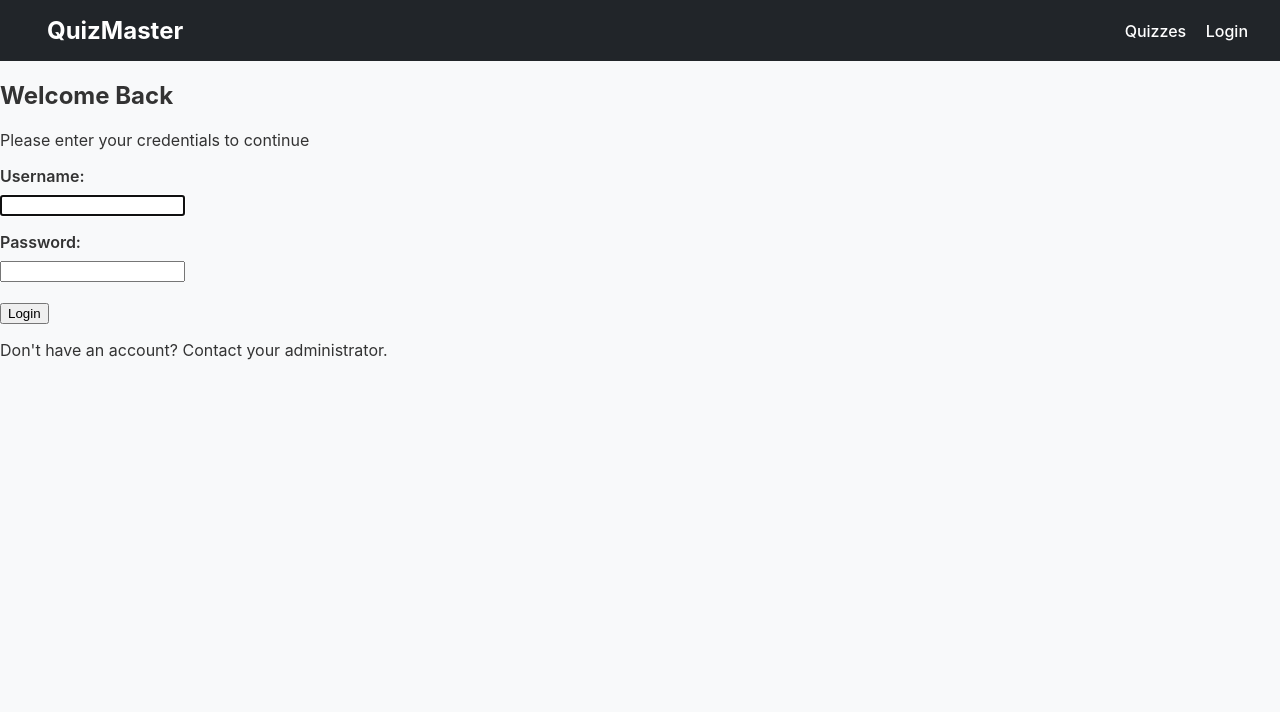
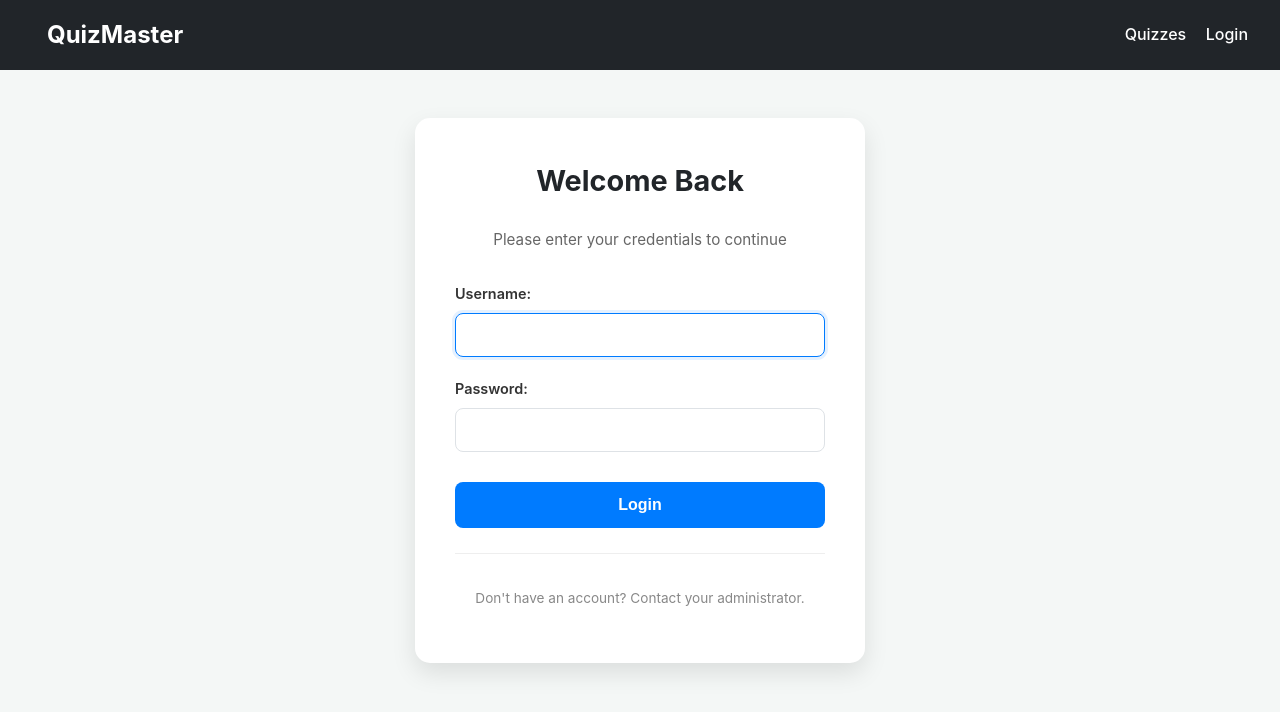
Before and after one commit to capsunlock/quizmaster_backend, a Django app: page / in a window 1280 px wide. Shown: the top 712 px of the page. Run offline with Django 5.2, Linux system fonts and the light colour scheme.

Commit message:
update on style.css

```diff
--- a/quizzes/static/css/style.css
+++ b/quizzes/static/css/style.css
@@ -3,11 +3,13 @@
     --primary: #007bff;
     --primary-hover: #0056b3;
     --success: #28a745;
+    --warning: #ffc107;
+    --danger: #dc3545;
     --gold: #ffc107;
     --dark: #212529;
-    --light-bg: #f8f9fa;
+    --light-bg: #f4f7f6;
     --border: #dee2e6;
-    --shadow: 0 4px 12px rgba(0,0,0,0.05);
+    --shadow: 0 4px 12px rgba(0,0,0,0.08);
     --card-shadow: 0 10px 25px rgba(0, 0, 0, 0.1);
 }
 
@@ -18,21 +20,154 @@ body {
     background-color: var(--light-bg);
     margin: 0;
     color: #333;
+    line-height: 1.6;
 }
 
-/* --- Layout --- */
+/* --- Navigation --- */
+.navbar {
+    background: var(--dark);
+    padding: 1rem 2rem;
+    display: flex;
+    justify-content: space-between;
+    align-items: center;
+    color: white;
+    position: sticky;
+    top: 0;
+    z-index: 1000;
+}
+
+.navbar a {
+    color: white;
+    text-decoration: none;
+    margin-left: 15px;
+    font-weight: 500;
+    transition: 0.2s;
+}
+
+.navbar a:hover { color: var(--gold); }
+
+/* --- Content Layout --- */
 .content-area {
-    max-width: 800px;
+    max-width: 900px;
     margin: 40px auto;
     background: white;
-    padding: 30px;
+    padding: 40px;
     border-radius: 12px;
     box-shadow: var(--shadow);
 }
 
-.header-flex { display: flex; justify-content: space-between; align-items: center; margin-bottom: 20px; }
+.header-flex {
+    display: flex;
+    justify-content: space-between;
+    align-items: center;
+    margin-bottom: 30px;
+    border-bottom: 2px solid var(--light-bg);
+    padding-bottom: 15px;
+}
 
-/* --- Forms --- */
+/* --- Login Page Styling --- */
+.login-wrapper {
+    display: flex;
+    justify-content: center;
+    align-items: center;
+    min-height: 80vh;
+    padding: 20px;
+}
+
+.login-card {
+    background: white;
+    padding: 40px;
+    border-radius: 15px;
+    box-shadow: var(--card-shadow);
+    width: 100%;
+    max-width: 450px;
+    text-align: center;
+}
+
+.login-card h2 { margin-top: 0; color: var(--dark); font-size: 1.8rem; }
+.subtitle { color: #666; margin-bottom: 30px; font-size: 0.95rem; }
+
+/* Styling the Django form.as_p labels and inputs */
+.login-card form p {
+    text-align: left;
+    margin-bottom: 20px;
+}
+
+.login-card label {
+    display: block;
+    font-weight: 600;
+    margin-bottom: 8px;
+    font-size: 0.9rem;
+}
+
+.login-card input[type="text"],
+.login-card input[type="password"] {
+    width: 100%;
+    padding: 12px;
+    border: 1px solid var(--border);
+    border-radius: 8px;
+    font-size: 1rem;
+    transition: 0.3s;
+}
+
+.login-card input:focus {
+    border-color: var(--primary);
+    box-shadow: 0 0 0 3px rgba(0,123,255,0.1);
+    outline: none;
+}
+
+.login-btn {
+    width: 100%;
+    padding: 14px;
+    background: var(--primary);
+    color: white;
+    border: none;
+    border-radius: 8px;
+    font-size: 1rem;
+    font-weight: 700;
+    cursor: pointer;
+    margin-top: 10px;
+}
+
+.login-footer { margin-top: 25px; font-size: 0.85rem; color: #888; border-top: 1px solid #eee; padding-top: 20px; }
+
+/* --- Leaderboard Styling --- */
+.table-responsive { overflow-x: auto; }
+
+table {
+    width: 100%;
+    border-collapse: separate;
+    border-spacing: 0;
+    margin-top: 20px;
+}
+
+th {
+    background-color: #f8f9fa;
+    color: #444;
+    font-weight: 700;
+    text-transform: uppercase;
+    font-size: 0.8rem;
+    letter-spacing: 1px;
+    padding: 15px;
+    border-bottom: 2px solid var(--border);
+}
+
+td { padding: 18px 15px; border-bottom: 1px solid #eee; vertical-align: middle; }
+
+/* Score Badges */
+.badge {
+    padding: 6px 12px;
+    border-radius: 50px;
+    font-size: 0.85rem;
+    font-weight: 700;
+    display: inline-block;
+    color: white;
+}
+.bg-success { background-color: var(--success); }
+.bg-warning { background-color: var(--warning); color: #212529; }
+.bg-danger { background-color: var(--danger); }
+
+/* --- Quiz Creator Components (The Fixed Ones) --- */
 .form-group { margin-bottom: 20px; }
 .form-group label { display: block; font-weight: 600; margin-bottom: 8px; }
 
@@ -42,22 +177,15 @@ body {
     border: 1px solid var(--border);
     border-radius: 6px;
     font-size: 1rem;
-    transition: border-color 0.2s;
 }
 
-.q-text:focus {
-    outline: none;
-    border-color: var(--primary);
-}
-
-/* --- Quiz Creator Components --- */
 .question-card {
     border-left: 5px solid var(--primary);
     background: #fdfdfd;
     padding: 25px;
     margin-bottom: 25px;
     border-radius: 4px 12px 12px 4px;
-    box-shadow: 0 2px 5px rgba(0,0,0,0.02);
+    box-shadow: 0 2px 8px rgba(0,0,0,0.04);
 }
 
 .choice-row {
@@ -68,87 +196,39 @@ body {
     width: 100%;
 }
 
-.choice-input {
-    flex: 1 !important;
-    display: block !important;
+.choice-input { flex: 1 !important; display: block !important; }
+
+.correct-radio {
+    width: 20px; height: 20px; accent-color: var(--success); flex-shrink: 0;
 }
 
-/* --- Radio Button Styling --- */
-.correct-radio {
-    width: 20px;
-    height: 20px;
-    cursor: pointer;
-    accent-color: var(--success);
-    flex-shrink: 0;
-}
-
-/* --- Buttons --- */
+/* --- General Buttons --- */
 .btn {
-    padding: 12px 24px;
+    padding: 10px 20px;
     border: none;
     border-radius: 6px;
     cursor: pointer;
     font-weight: 600;
-    transition: all 0.2s;
+    transition: 0.2s;
+    text-decoration: none;
+    display: inline-block;
+    text-align: center;
 }
 
-.btn-primary { background: var(--primary); color: white; width: 100%; }
-.btn-primary:hover { background: var(--primary-hover); }
+.btn-gold { background: var(--gold); color: #212529; }
+.btn-gold:hover { background: #e5ad06; }
 
-.btn-gold { background: var(--gold); color: black; width: auto; }
-.btn-gold:hover { filter: brightness(0.9); }
+.btn-primary { background: var(--primary); color: white; }
 
 .add-choice-btn {
-    background: none;
-    border: 1px dashed var(--primary);
-    color: var(--primary);
-    padding: 8px 15px;
-    border-radius: 6px;
-    cursor: pointer;
-    margin-top: 10px;
-    font-size: 0.9rem;
+    background: white; border: 1px dashed var(--primary); color: var(--primary);
+    padding: 8px 16px; margin-top: 10px; border-radius: 6px;
 }
-
 .add-choice-btn:hover { background: #f0f7ff; }
 
-.remove-btn {
-    color: #dc3545;
-    background: #fff5f5;
-    border: 1px solid #ffcccc;
-    padding: 6px 12px;
-    border-radius: 4px;
-    cursor: pointer;
-}
+.remove-btn { color: var(--danger); background: #fff5f5; border: 1px solid #ffcccc; padding: 5px 10px; border-radius: 4px; font-size: 0.8rem; }
 
 .delete-choice {
-    background: #ff4d4d;
-    color: white;
-    border: none;
-    border-radius: 50%;
-    width: 24px;
-    height: 24px;
-    cursor: pointer;
-    display: flex;
-    align-items: center;
-    justify-content: center;
-    flex-shrink: 0;
+    background: #ff4d4d; color: white; border: none; border-radius: 50%;
+    width: 26px; height: 26px; display: flex; align-items: center; justify-content: center; cursor: pointer;
 }
-
-/* --- Navigation --- */
-.navbar {
-    background: var(--dark);
-    padding: 1rem 2rem;
-    display: flex;
-    justify-content: space-between;
-    align-items: center;
-    color: white;
-}
-
-.navbar a {
-    color: white;
-    text-decoration: none;
-    margin-left: 15px;
-    font-weight: 500;
-}
-
-.navbar a:hover { color: var(--gold); }
```
Also changed, not shown: 2 other files.
